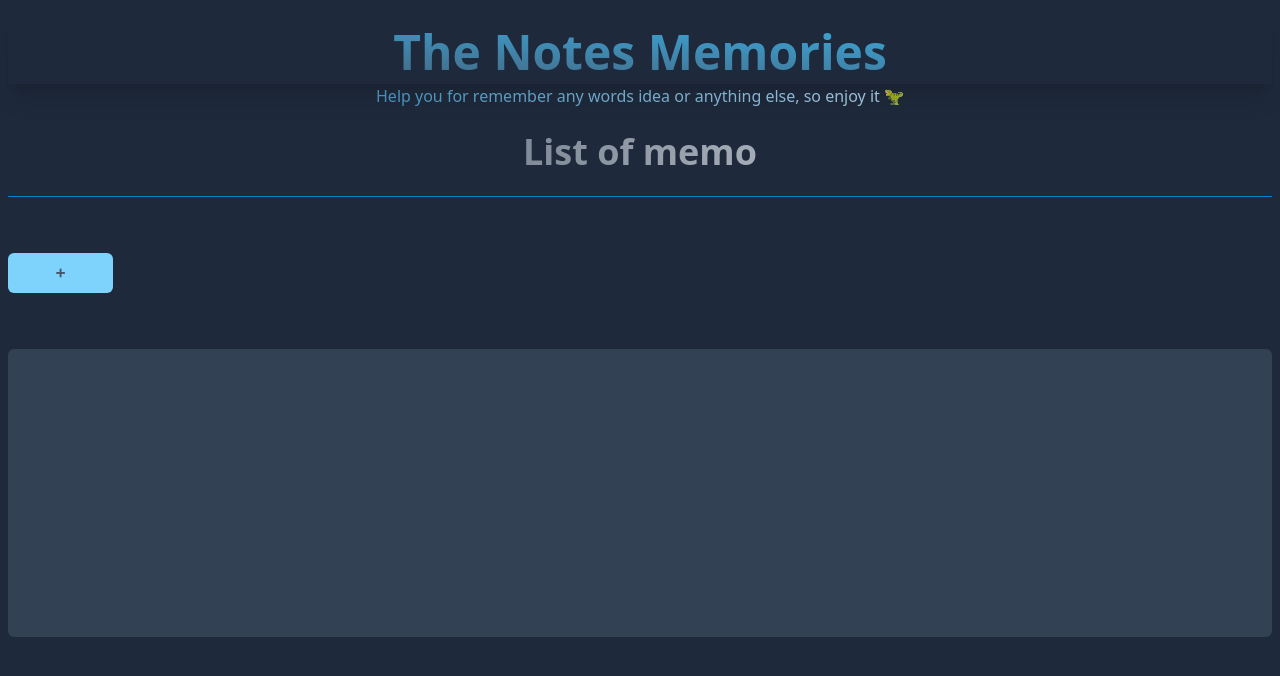
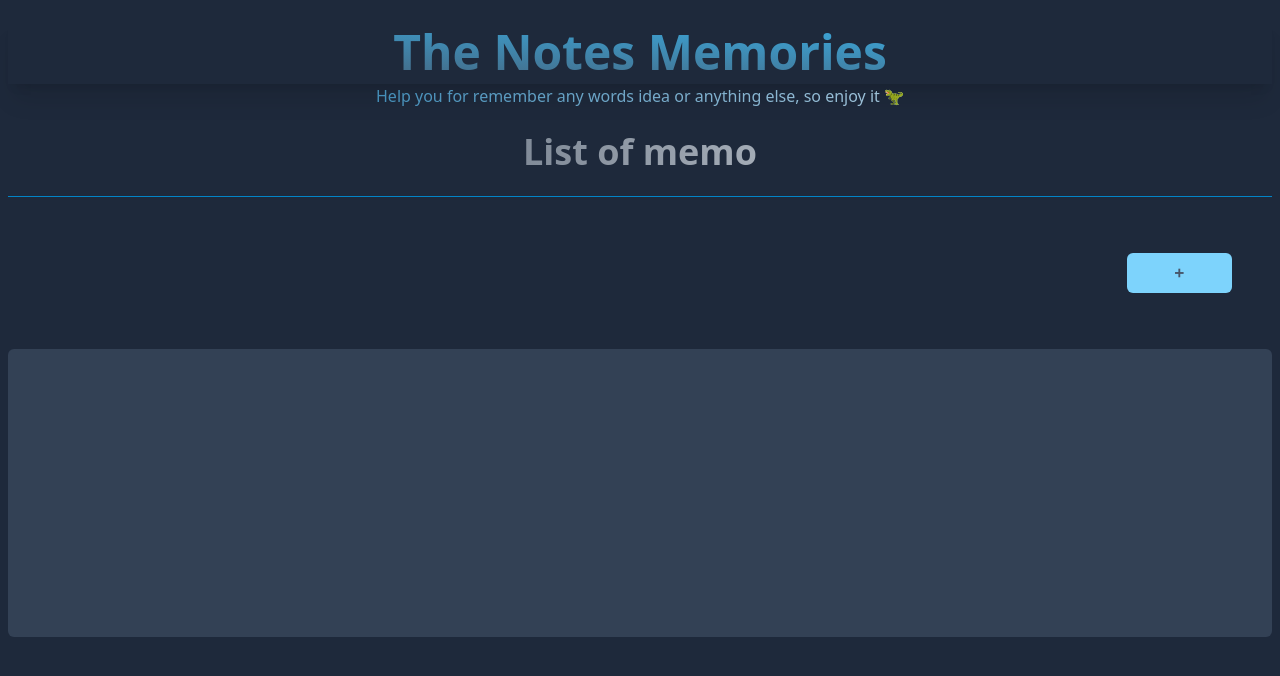
Before and after one commit to Tomba-Hopkins/project-vue, a Vue app in the folder catatan-app/: page / in a window 1280 px wide. Shown: the top 676 px of the page. Built offline with nearby package versions, Linux system fonts and the light colour scheme.

Commit message:
hooohooo

```diff
--- a/catatan-app/src/App.vue
+++ b/catatan-app/src/App.vue
@@ -47,7 +47,7 @@ const deleteNotes = (id) => {
     <main class="h-auto">
       <h2 class="text-4xl text-center font-bold bg-gradient-to-r from-slate-700 to-slate-100 bg-clip-text text-transparent mt-6">List of memo</h2>
       <hr class="border-1 mt-6 border-sky-600">
-      <button @click="modal = true" class="p-2 w-1/12 my-14 bg-sky-300 text-slate-600 font-semibold font-mono rounded-md hover:bg-sky-600 hover:text-slate-100 transition duration-150 active:bg-sky-800 active:text-slate-100">+</button>
+      <button @click="modal = true" class="add-button p-2 w-1/12 my-14 bg-sky-300 text-slate-600 font-semibold font-mono rounded-md hover:bg-sky-600 hover:text-slate-100 transition duration-150 active:bg-sky-800 active:text-slate-100 float-right mr-10">+</button>
 
 
 
@@ -67,7 +67,7 @@ const deleteNotes = (id) => {
     </main>
 
 
-    <div v-if="modal" class="modal-box top-0 left-0 absolute w-full h-full bg-white/30 flex items-center justify-center backdrop-blur-sm flex-col">
+    <div v-if="modal" class="modal-box top-0 left-0 fixed inset-0 z-10 w-full h-full bg-white/30 flex items-center justify-center backdrop-blur-sm flex-col">
         <button class="w-8 h-8 bg-slate-700 rounded-md ml-64" @click="modal = false">&times;</button>
         <textarea v-model="catatanNew" name="notes" id="notes" cols="30" rows="10" class="text-slate-700"></textarea>
         <button class="bg-slate-700 px-3 py-1" @click="addNotes">Add</button>
@@ -88,4 +88,17 @@ const deleteNotes = (id) => {
   display: none;
 }
 
+.add-button:active {
+  animation: gede 0.2s ease-in forwards;
+}
+
+@keyframes gede {
+  0% {
+    transform: scale(1);
+  }
+  100%  {
+    transform: scale(1.3);
+  }
+}
+
 </style>
```
